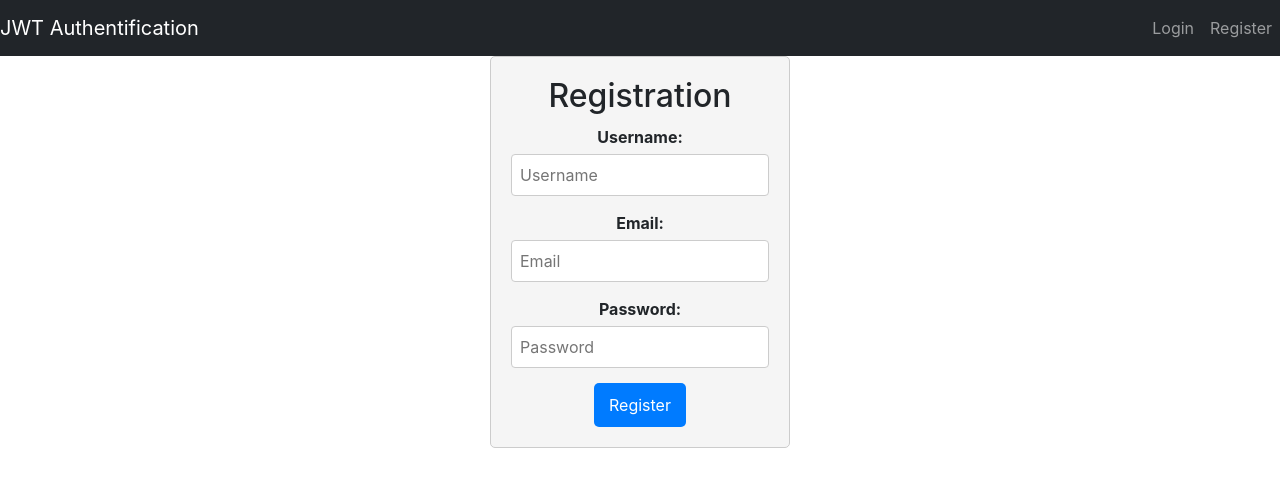
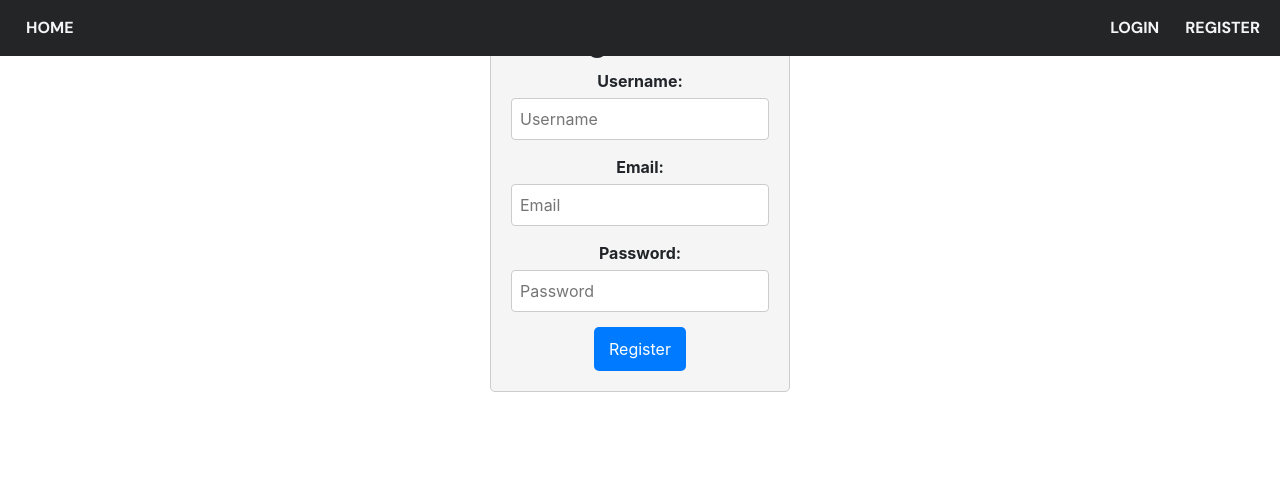
Before and after one commit to oet247/homechef, a React (Create React App) app in the folder src/client/homechef/: page /registration in a window 1280 px wide. Shown: the top 486 px of the page. Built offline with nearby package versions, Linux system fonts and the light colour scheme; the HTML template or start-up script is replaced by a standard one.

Commit message:
Fixed some bits, added css to the navigation bar

```diff
--- a/src/client/homechef/package.json
+++ b/src/client/homechef/package.json
@@ -13,7 +13,7 @@
     "react": "^18.2.0",
     "react-bootstrap": "^2.9.1",
     "react-dom": "^18.2.0",
-    "react-router-dom": "^6.18.0",
+    "react-router-dom": "^6.21.1",
     "react-scripts": "5.0.1",
     "web-vitals": "^2.1.4"
   },
--- a/src/client/homechef/src/components/login.js
+++ b/src/client/homechef/src/components/login.js
@@ -5,6 +5,7 @@ import "./Login.css"
 export const Login = () => {
   const [username, setUsername] = useState('');
   const [password, setPassword] = useState('');
+  const [error, setError] = useState('');
 
   const handleSubmit = async (e) => {
     e.preventDefault();
@@ -28,7 +29,7 @@ export const Login = () => {
       axios.defaults.headers.common['Authorization'] = `Bearer ${data['access']}`;
       window.location.href = '/';
     } catch (error) {
-      // Handle error here
+      setError('Username or password is incorrect');
       console.error(error);
     }
   }
@@ -38,6 +39,7 @@ export const Login = () => {
       <form className="auth-form" onSubmit={handleSubmit}>
         <div className="auth-form-content">
           <h3 className="auth-form-title">Sign In</h3>
+          {error && <p className="error">{error}</p>}
           <div className="form-group mt-3">
             <label htmlFor="username">Username</label>
             <input
--- /dev/null
+++ b/src/client/homechef/src/components/navigation.css
@@ -0,0 +1,30 @@
+@import url('https://fonts.googleapis.com/css2?family=DM+Sans:opsz,wght@9..40,300&display=swap');
+@import url('https://fonts.googleapis.com/css2?family=DM+Sans:opsz,wght@9..40,300;9..40,700&display=swap');
+
+.navBar{
+    height: 56px;
+    background-color: #242526;
+    display: flex;
+    align-items: center;
+    padding-left: 10px;
+    position: fixed;
+    left: 0;
+    top: 0;
+    width: 100%;
+}
+.form{
+    display: inline-block;
+    margin-left: auto;
+    justify-content: flex-end;
+    margin-right: 10px;
+}
+.navText{
+    color: whitesmoke;
+    font-weight: bold;
+    font-family:'DM Sans', Arial;
+    text-decoration: none;
+    padding-right: 10px;
+}
+.navBox{
+    display: inline-block;
+}
--- a/src/client/homechef/src/components/navigation.js
+++ b/src/client/homechef/src/components/navigation.js
@@ -1,6 +1,6 @@
 import Nav from 'react-bootstrap/Nav';
-import Navbar from 'react-bootstrap/Navbar';
 import React, { useState, useEffect} from 'react';
+import './navigation.css'
 
 
 export function Navigation() {
@@ -14,23 +14,22 @@ export function Navigation() {
       }, [isAuth]);
 
       return (
-        <div>
-          <Navbar bg="dark" variant="dark">
-            <Navbar.Brand href="/">JWT Authentification</Navbar.Brand>
-            <Nav className="me-auto">
-            {isAuth ? <Nav.Link href="/">Home</Nav.Link> : null}
+        <div className='navBar'>
+            <Nav className='home'>
+            <Nav.Link className='navText' href="/">HOME</Nav.Link>
             </Nav>
-            <Nav>
-            {isAuth ? <Nav.Link href="/logout">Logout</Nav.Link> :
-                      <Nav.Link href="/login">Login</Nav.Link>}
-            </Nav>
-            <Nav>
-              <Nav.Link href="/registration">Register</Nav.Link>
-            </Nav>
-            <Nav>
-              {isAuth ? <Nav.Link href="/profilepage">Profile Page</Nav.Link>:null}
-            </Nav>
-          </Navbar>
+            <div className='form'>
+              <Nav className='navBox'>
+                {isAuth ? <Nav.Link className='navText' href="/profilepage">PROFILE PAGE</Nav.Link> : null}
+              </Nav>
+              <Nav className='navBox'>
+              {isAuth ? <Nav.Link className='navText' href="/logout">LOG OUT</Nav.Link> : <Nav.Link className='navText' href="/login">LOGIN</Nav.Link>}
+              </Nav>
+              <Nav className='navBox'>
+                {!isAuth ? <Nav.Link className='navText' href="/registration">REGISTER</Nav.Link> : null}
+              </Nav>
+            </div>
+
         </div>
       );
 }
--- a/src/client/homechef/src/components/registration.js
+++ b/src/client/homechef/src/components/registration.js
@@ -26,14 +26,18 @@ function Registration() {
 
       if (response.status === 201) {
         console.log('Registration successful!');
+        window.location = '/login';
       }
     } catch (error) {
       console.error('Registration error:', error);
     }
   };
 
+
   return (
     <div className="registration-container">
+      <form>
+        <div>
         <h2>Registration</h2>
           <div className="input-container">
             <label>Username:</label>
@@ -64,6 +68,8 @@ function Registration() {
           </div>
           <button onClick={handleRegistration}>Register</button>
         </div>
+      </form>
+    </div>
   );
 }
 
```
Also changed, not shown: 1 other file (tests, documents, lock files or other folders). Lines whose indentation alone changed are shown as unchanged.
